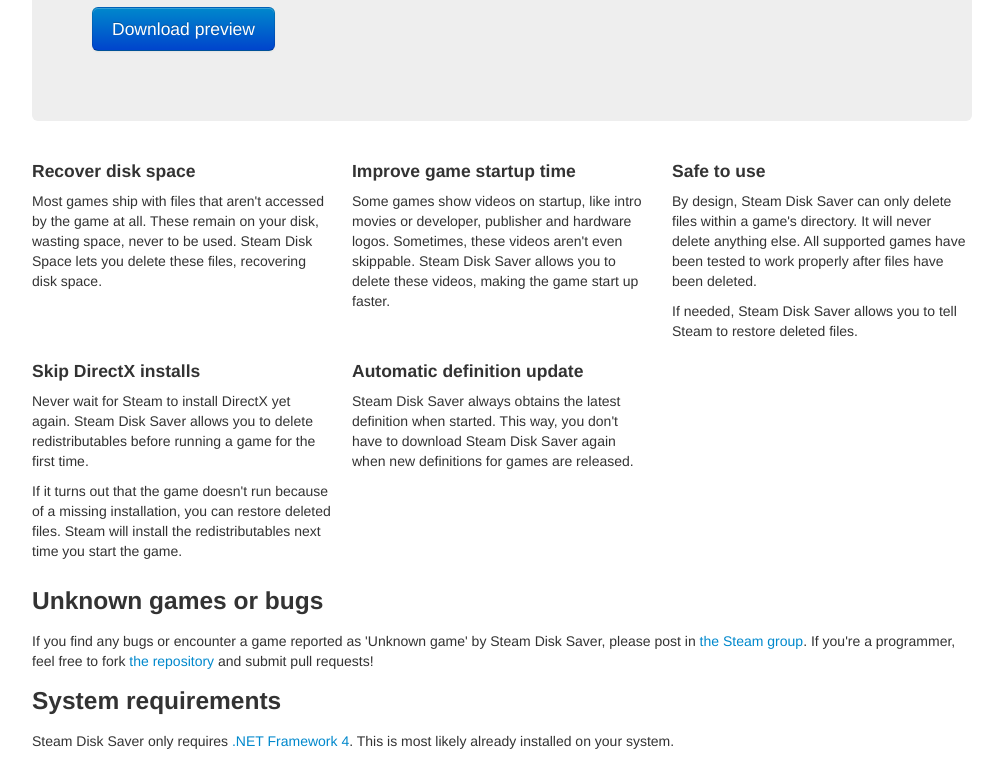
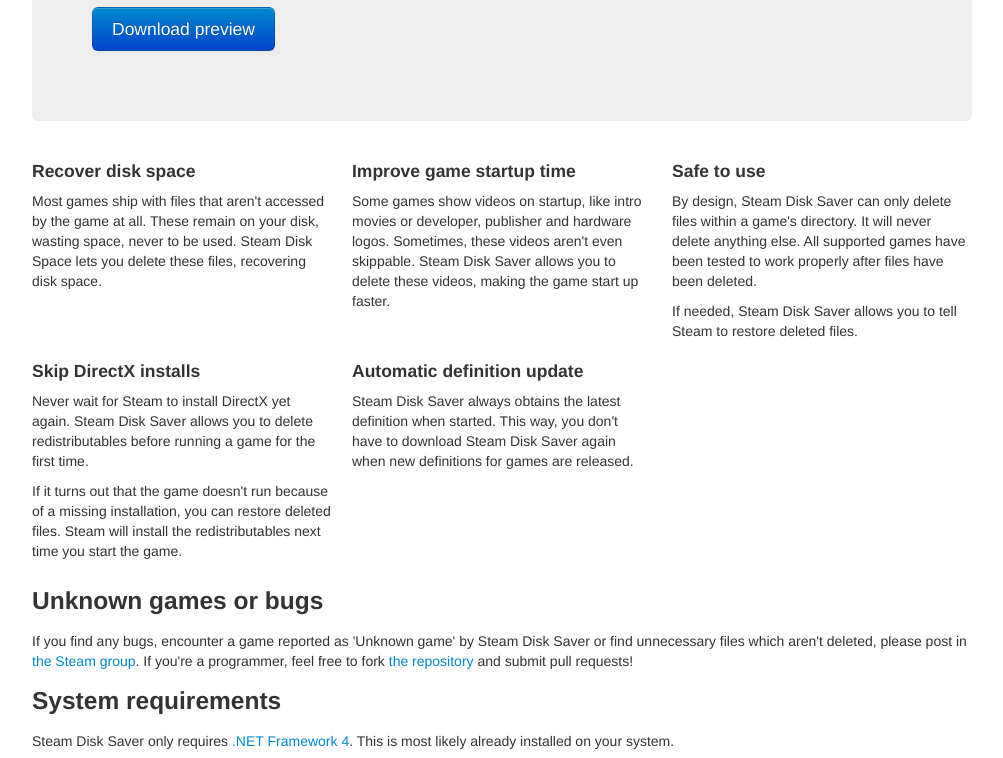
Before and after one commit to zr40/steamdisksaver, a plain HTML site: page index.html in a window 1280 px wide. Shown: the part 163-921 px from the top of the page, without its empty margins (138-1141 px from the left). Drawn offline with Linux system fonts and the light colour scheme.

Commit message:
Also post for missed files

```diff
--- a/index.html
+++ b/index.html
@@ -35,7 +35,7 @@
 		</div>
 	</div>
 	<h3>Unknown games or bugs</h3>
-	<p>If you find any bugs or encounter a game reported as 'Unknown game' by Steam Disk Saver, please post in <a>the Steam group</a>. If you're a programmer, feel free to fork <a href=https://github.com/zr40/steamdisksaver>the repository</a> and submit pull requests!
+	<p>If you find any bugs, encounter a game reported as 'Unknown game' by Steam Disk Saver or find unnecessary files which aren't deleted, please post in <a>the Steam group</a>. If you're a programmer, feel free to fork <a href=https://github.com/zr40/steamdisksaver>the repository</a> and submit pull requests!
 	<h3>System requirements</h3>
 	<p>Steam Disk Saver only requires <a href='http://www.microsoft.com/en-us/download/details.aspx?id=17851'>.NET Framework 4</a>. This is most likely already installed on your system.
 	<h3>Limitations</h3>
```
